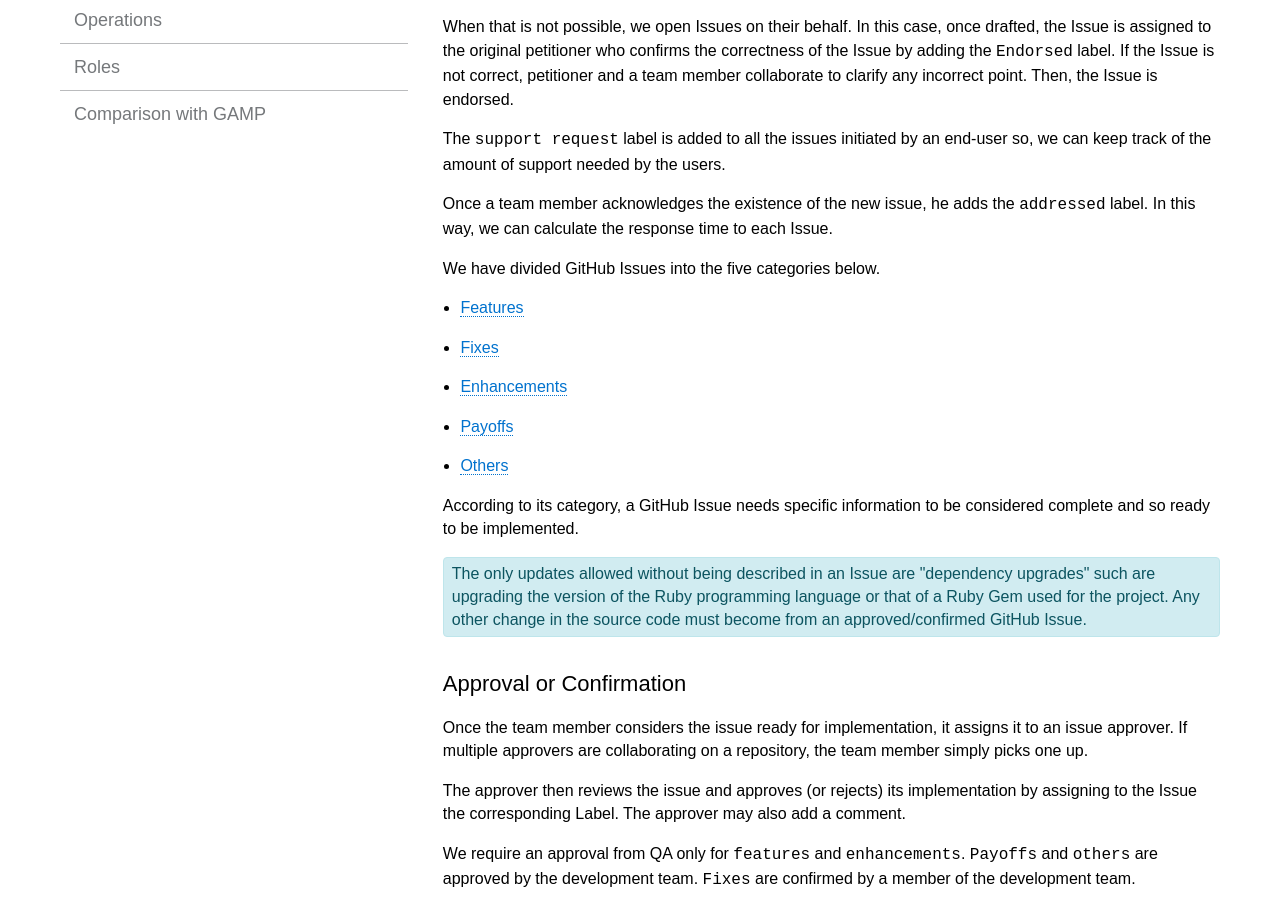
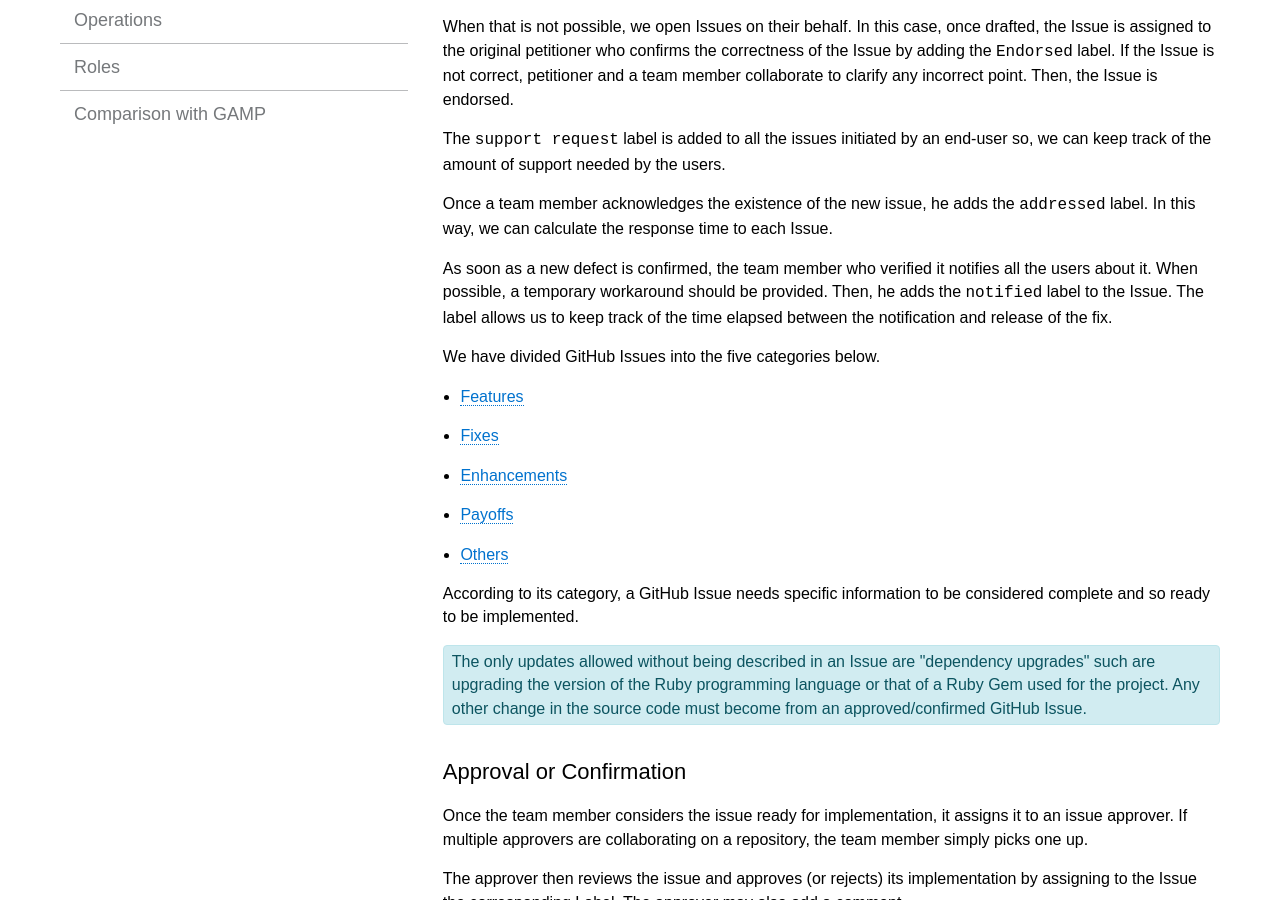
Before and after one commit to inforlife/process, a Jekyll site: the page built from issues.md, in a window 1280 px wide and 900 px high, scrolled down 595 px. Built offline with Jekyll 4.4.1, drawn with Linux system fonts in a browser that asks for light colours.

Commit message:
Update issues.md

```diff
--- a/issues.md
+++ b/issues.md
@@ -18,6 +18,8 @@ When that is not possible, we open Issues on their behalf. In this case, once dr
 The `support request` label is added to all the issues initiated by an end-user so, we can keep track of the amount of support needed by the users.
 
 Once a team member acknowledges the existence of the new issue, he adds the `addressed` label. In this way, we can calculate the response time to each Issue.
+
+As soon as a new defect is confirmed, the team member who verified it notifies all the users about it. When possible, a temporary workaround should be provided.  Then, he adds the `notified` label to the Issue. The label allows us to keep track of the time elapsed between the notification and release of the fix.
 
 We have divided GitHub Issues into the five categories below.
 
```
